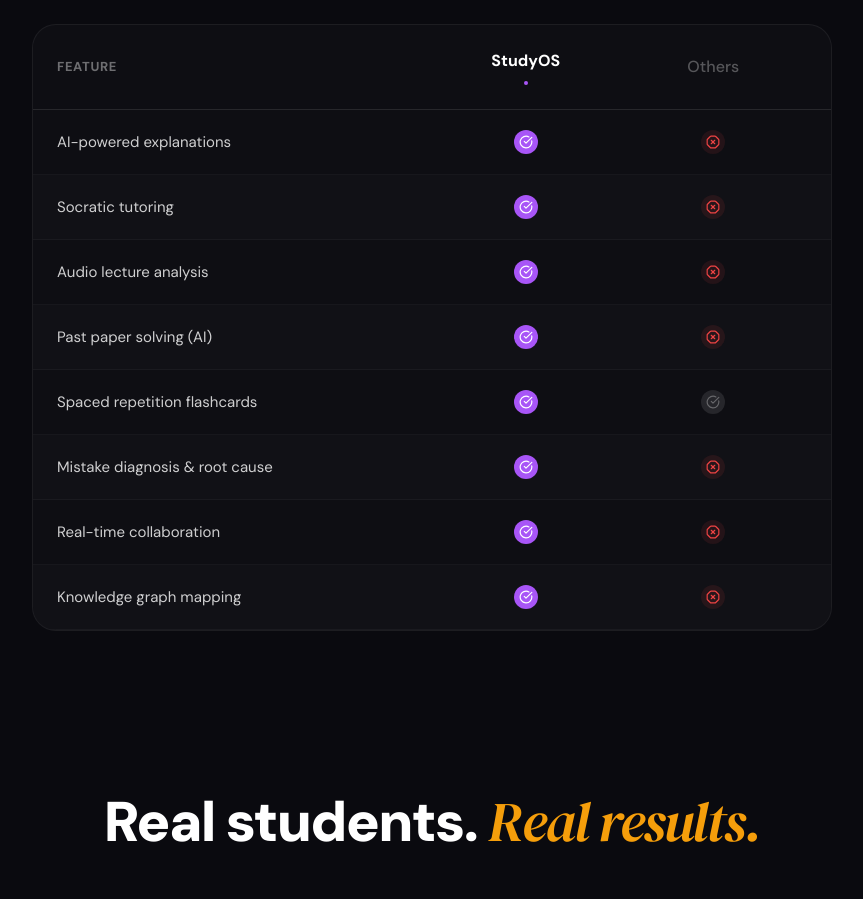
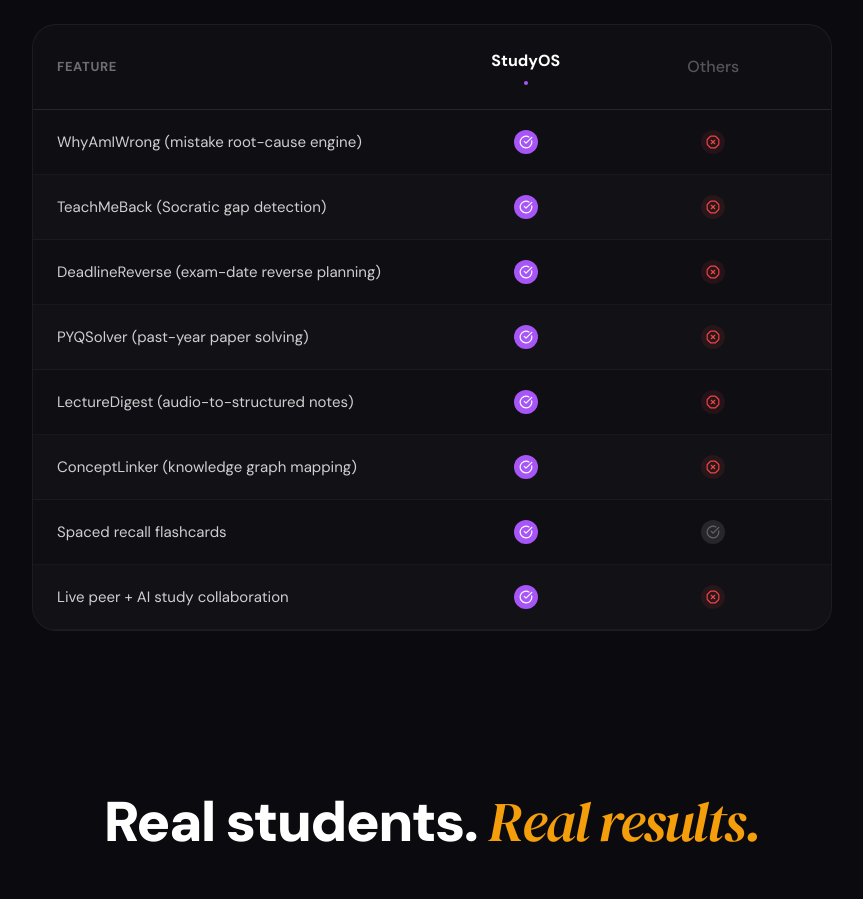
Before and after one commit to KushalRadia/StudyOS, a React (Vite) app: page / in a window 1280 px wide. Shown: the part 3980-4879 px from the top of the page, without its empty margins (208-1071 px from the left). Built offline with nearby package versions, Linux system fonts and the light colour scheme; no server answers; the database is empty.

Commit message:
Update landing page comparison with new StudyOS tools

```diff
--- a/src/pages/Landing.tsx
+++ b/src/pages/Landing.tsx
@@ -113,14 +113,14 @@
 ];
 
 const COMPARE_ROWS = [
-  { feature: "AI-powered explanations", studyos: true, others: false },
-  { feature: "Socratic tutoring", studyos: true, others: false },
-  { feature: "Audio lecture analysis", studyos: true, others: false },
-  { feature: "Past paper solving (AI)", studyos: true, others: false },
-  { feature: "Spaced repetition flashcards", studyos: true, others: true },
-  { feature: "Mistake diagnosis & root cause", studyos: true, others: false },
-  { feature: "Real-time collaboration", studyos: true, others: false },
-  { feature: "Knowledge graph mapping", studyos: true, others: false }
+  { feature: "WhyAmIWrong (mistake root-cause engine)", studyos: true, others: false },
+  { feature: "TeachMeBack (Socratic gap detection)", studyos: true, others: false },
+  { feature: "DeadlineReverse (exam-date reverse planning)", studyos: true, others: false },
+  { feature: "PYQSolver (past-year paper solving)", studyos: true, others: false },
+  { feature: "LectureDigest (audio-to-structured notes)", studyos: true, others: false },
+  { feature: "ConceptLinker (knowledge graph mapping)", studyos: true, others: false },
+  { feature: "Spaced recall flashcards", studyos: true, others: true },
+  { feature: "Live peer + AI study collaboration", studyos: true, others: false }
 ];
 
 const MARQUEE_ITEMS = [
```
